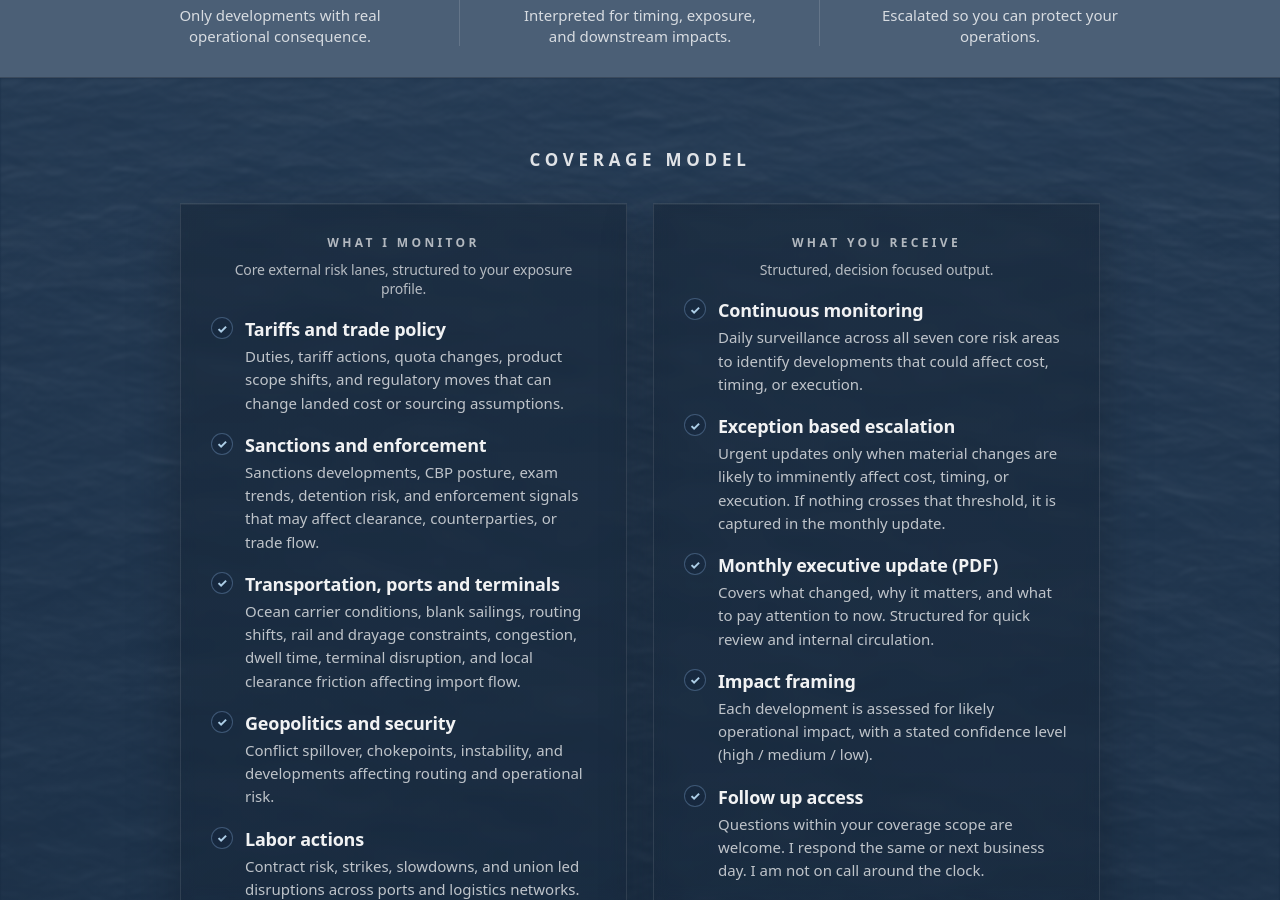
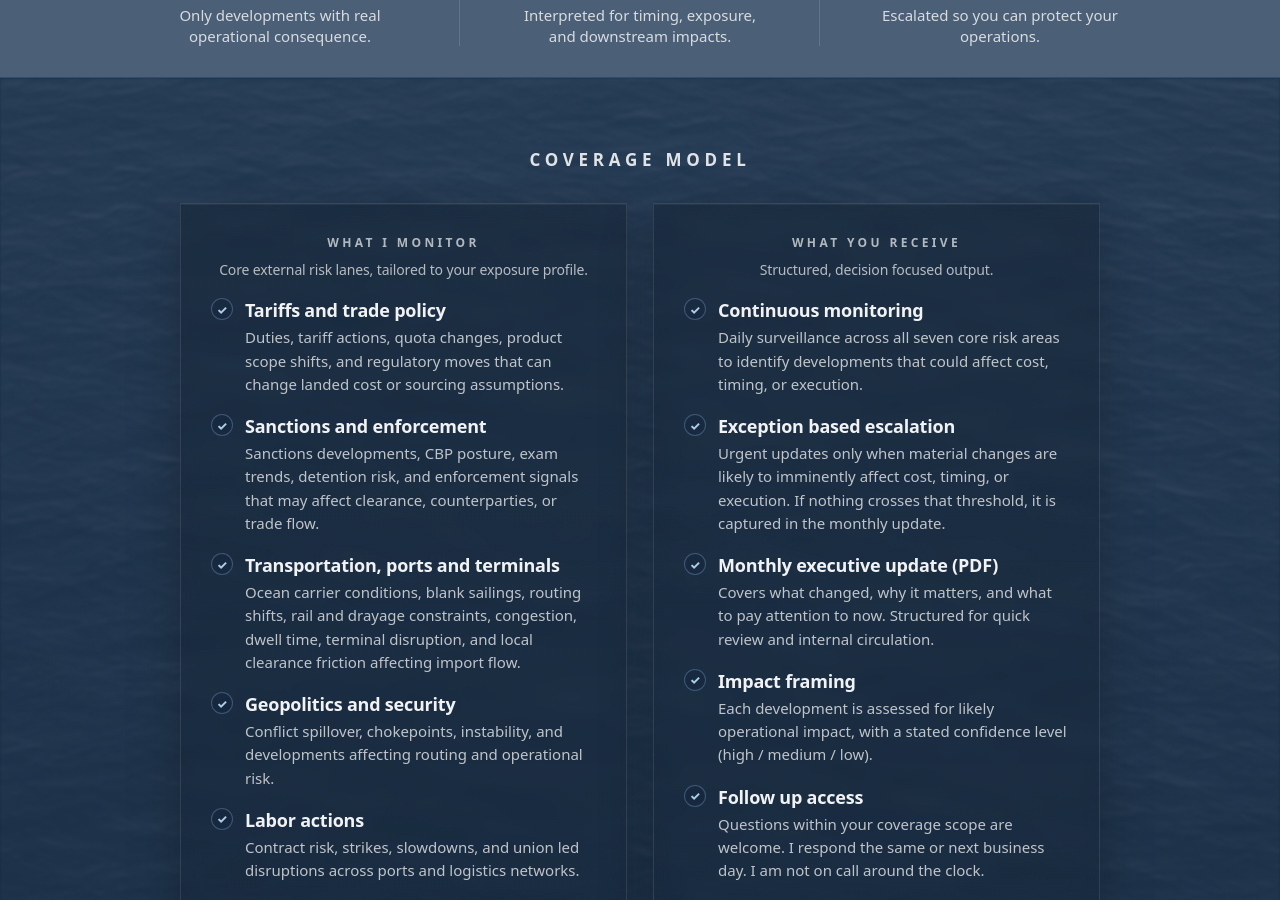
Before and after one commit to importrisk/import-risk-intelligence-site, a Jekyll site: the page built from coverage.html, in a window 1280 px wide and 900 px high, scrolled down 612 px. Built offline with Jekyll 4.4.1, drawn with Linux system fonts in a browser that asks for light colours.

Commit message:
Update coverage.html

```diff
--- a/coverage.html
+++ b/coverage.html
@@ -107,7 +107,7 @@ css: /method.css?v=100
 <!-- WHAT I MONITOR -->
 <article class="mp-card" aria-label="What I Monitor">
   <p class="mp-card-label">What I Monitor</p>
-  <p class="mp-card-subtitle">Core external risk lanes, structured to your exposure profile.</p>
+  <p class="mp-card-subtitle">Core external risk lanes, tailored to your exposure profile.</p>
 
   <ul class="mp-card-list">
     <li>
```
